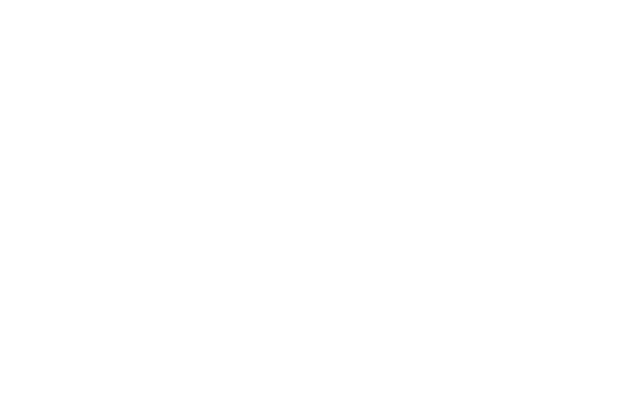
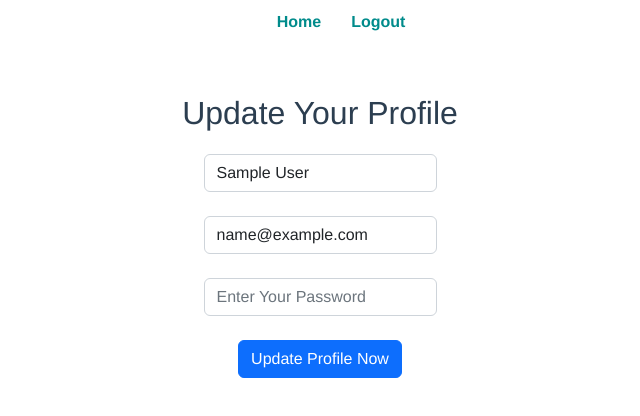
Before and after one commit to NoranLearner/vue_restaurant_system, a Vue app: page /update-profile in a window 1280 px wide. Before the commit this address had no page. Shown: the top 416 px of the page, without its empty margins (320-960 px from the left). Built offline with nearby package versions, Linux system fonts and the light colour scheme; sample sign-in values are in the browser's storage.

Commit message:
Profile Component

```diff
--- /dev/null
+++ b/src/components/Profile/ProfileForm.vue
@@ -0,0 +1,67 @@
+<template>
+    <div class="container">
+        <Navbar />
+        <form @click.prevent>
+            <h1 class="text-center">Update Your Profile</h1>
+            <div class="row g-3 align-items-center">
+                <div class="col-auto d-block mx-auto">
+                    <input disabled type="text" class="form-control" placeholder="Enter Your Name" v-model="name" />
+                </div>
+            </div>
+            <br />
+            <div class="row g-3 align-items-center">
+                <div class="col-auto d-block mx-auto">
+                    <input disabled type="email" class="form-control" placeholder="Enter Your Email" v-model="email" />
+                </div>
+            </div>
+            <br />
+            <div class="row g-3 align-items-center">
+                <div class="col-auto d-block mx-auto">
+                    <input disabled type="password" class="form-control" placeholder="Enter Your Password" v-model="password" />
+                </div>
+            </div>
+            <br />
+            <div class="row g-3 align-items-center">
+                <div class="col-auto d-block mx-auto">
+                    <button type="submit" @click="updateProfile()" class="btn btn-primary">
+                        Update Profile Now
+                    </button>
+                </div>
+            </div>
+        </form>
+    </div>
+</template>
+
+<script>
+import Navbar from "@/components/Header/Navbar.vue";
+import { mapActions } from "vuex";
+export default {
+    name: "ProfileForm",
+    components: { Navbar },
+    data() {
+        return {
+            name: "",
+            email: "",
+            password: "",
+        }
+    },
+    mounted() {
+        let user = localStorage.getItem("user-info");
+        if (user) {
+            this.name = JSON.parse(user).name;
+            this.email = JSON.parse(user).email;
+            this.password = JSON.parse(user).password;
+        } else {
+            this.redirectTo({ val: 'sign-up' });
+        }
+    },
+    methods: {
+        ...mapActions(['redirectTo']),
+        updateProfile() {
+            this.redirectTo({ val: 'update-profile' });
+        },
+    },
+};
+</script>
+
+<style></style>
--- /dev/null
+++ b/src/components/Profile/UpdateProfileForm.vue
@@ -0,0 +1,118 @@
+<template>
+    <div class="container">
+        <Navbar />
+        <form @click.prevent>
+            <h1 class="text-center">Update Your Profile</h1>
+            <div class="row g-3 align-items-center">
+                <div class="col-auto d-block mx-auto">
+                    <input type="text" class="form-control" placeholder="Enter Your Name" v-model="name">
+                    <span class="error-feedback" v-if="v$.name.$error">{{ v$.name.$errors[0].$message }}</span>
+                </div>
+            </div>
+            <br />
+            <div class="row g-3 align-items-center">
+                <div class="col-auto d-block mx-auto">
+                    <input type="email" class="form-control" placeholder="Enter Your Email" v-model="email">
+                    <span class="error-feedback" v-if="v$.email.$error">{{ v$.email.$errors[0].$message }}</span>
+                </div>
+            </div>
+            <br />
+            <div class="row g-3 align-items-center">
+                <div class="col-auto d-block mx-auto">
+                    <input type="password" class="form-control" placeholder="Enter Your Password" v-model="password">
+                    <span class="error-feedback" v-if="v$.password.$error">{{ v$.password.$errors[0].$message }}</span>
+                </div>
+            </div>
+            <br />
+            <div class="row g-3 align-items-center">
+                <div class="col-auto d-block mx-auto">
+                    <button type="submit" @click="updateProfileNow()" class="btn btn-primary">Update Profile Now</button>
+                </div>
+            </div>
+            <br />
+            <div class="row g-3 align-items-center">
+                <div class="col-auto d-block mx-auto error-feedback">
+                    {{ updateError }}
+                </div>
+            </div>
+        </form>
+
+    </div>
+</template>
+
+<script>
+import Navbar from '@/components/Header/Navbar.vue';
+import axios from "axios";
+// For redirect to links
+import { mapActions } from "vuex";
+// For validate data
+import useValidate from "@vuelidate/core";
+import { required, email, minLength } from "@vuelidate/validators";
+
+export default {
+    name: "UpdateProfileForm",
+    components: { Navbar },
+    data() {
+        return {
+            v$: useValidate(),
+            name: "",
+            email: "",
+            password: "",
+            userId: "",
+            updateError: "",
+        }
+    },
+    validations() {
+        return {
+            name: { required, minLength: minLength(10) },
+            email: { required, email },
+            password: { required, minLength: minLength(10) },
+        }
+    },
+    mounted() {
+        let user = localStorage.getItem("user-info");
+        if (user) {
+            this.name = JSON.parse(user).name;
+            this.email = JSON.parse(user).email;
+            this.password = JSON.parse(user).password;
+            this.userId = JSON.parse(user).id;
+        } else {
+            this.redirectTo({ val: 'sign-up' });
+        }
+    },
+    methods: {
+        ...mapActions(['redirectTo']),
+        async updateProfileNow() {
+            this.v$.$validate();
+            if (!this.v$.$error) {
+                console.log("Form Validated Successfully");
+                // Update Date
+                let result = await axios.put(`http://localhost:3000/users/${this.userId}`, {
+                    name: this.name,
+                    email: this.email,
+                    password: this.password,
+                });
+                if (result.status == 200) {
+                    console.log("Profile is Updated Successfully");
+                    // save user data in local storage
+                    localStorage.setItem("user-info", JSON.stringify(result.data));
+                    // redirect to home page
+                    this.redirectTo({ val: 'profile' });
+                    // this.$router.push({ name: "profile", params:{pageTitle: "Profile Page"}})
+                } else {
+                    this.updateError = "Something Went Wrong, Try Again";
+                }
+            } else {
+                this.updateError = "Something Went Wrong, Refresh The Page";
+            }
+        },
+    },
+}
+</script>
+
+<style scoped lang="scss">
+.error-feedback {
+    color: red;
+    font-size: 0.85em;
+}
+</style>
--- a/src/database/db.json
+++ b/src/database/db.json
@@ -1,8 +1,8 @@
 {
   "users": [
     {
-      "name": "salah Bediwi",
-      "email": "salah@gmail.com",
+      "name": "Salah Bediwi",
+      "email": "salah2@gmail.com",
       "password": "salah Bediwi",
       "id": 1
     },
--- a/src/router/index.js
+++ b/src/router/index.js
@@ -2,6 +2,8 @@
 import HomeView from '../views/HomeView.vue'
 import SignUpView from '../views/SignUpView.vue'
 import LoginView from '../views/LoginView.vue'
+import ProfileView from '../views/ProfileView.vue'
+import UpdateProfileView from '../views/UpdateProfileView.vue'
 
 const routes = [
   {
@@ -27,6 +29,16 @@
     name: 'login',
     component: LoginView
   },
+  {
+    path: '/profile',
+    name: 'profile',
+    component: ProfileView
+  },
+  {
+    path: '/update-profile',
+    name: 'update-profile',
+    component: UpdateProfileView
+  },
 ]
 
 const router = createRouter({
--- a/src/views/HomeView.vue
+++ b/src/views/HomeView.vue
@@ -1,24 +1,36 @@
 <template>
-  <Navbar/>
-  <div class="home">
-    <h1>This is home page</h1>
+  <div class="container">
+    <Navbar />
+    <p class="text-end">
+      Welcome {{ userName }}
+      <router-link :to="{ name: 'profile' }">
+        <button class="btn btn-info text-white" type="button">Profile</button>
+      </router-link>
+    </p>
   </div>
 </template>
 
 <script>
 import Navbar from "@/components/Header/Navbar.vue";
-import { mapActions } from 'vuex';
+import { mapActions } from "vuex";
 export default {
-  name: 'HomeView',
-  components:{ Navbar },
+  name: "HomeView",
+  data() {
+    return {
+      userName: "",
+    };
+  },
+  components: { Navbar },
   mounted() {
-        let user = localStorage.getItem('user-info');
-        if (!user) {
-            this.redirectTo({ val: 'sign-up' });
-        }
-    },
+    let user = localStorage.getItem("user-info");
+    if (!user) {
+      this.redirectTo({ val: "sign-up" });
+    } else {
+      this.userName = JSON.parse(user).name;
+    }
+  },
   methods: {
-    ...mapActions(['redirectTo']),
+    ...mapActions(["redirectTo"]),
   },
-}
+};
 </script>
--- /dev/null
+++ b/src/views/ProfileView.vue
@@ -0,0 +1,19 @@
+<template>
+    <div class="container">
+        <ProfileForm />
+    </div>
+</template>
+
+<script>
+import ProfileForm from '@/components/Profile/ProfileForm.vue'
+export default {
+    name: 'ProfileView',
+    components: {
+        ProfileForm,
+    }
+}
+</script>
+
+<style>
+
+</style>
--- /dev/null
+++ b/src/views/UpdateProfileView.vue
@@ -0,0 +1,19 @@
+<template>
+    <div class="container">
+        <UpdateProfileForm />
+    </div>
+</template>
+
+<script>
+import UpdateProfileForm from '@/components/Profile/UpdateProfileForm.vue'
+export default {
+    name: 'UpdateProfileView',
+    components: {
+        UpdateProfileForm,
+    }
+}
+</script>
+
+<style>
+
+</style>
```
